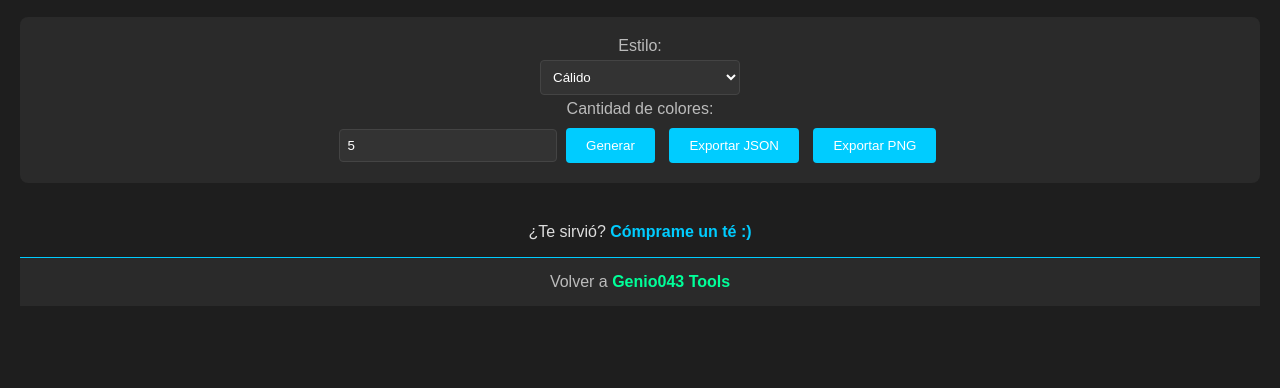
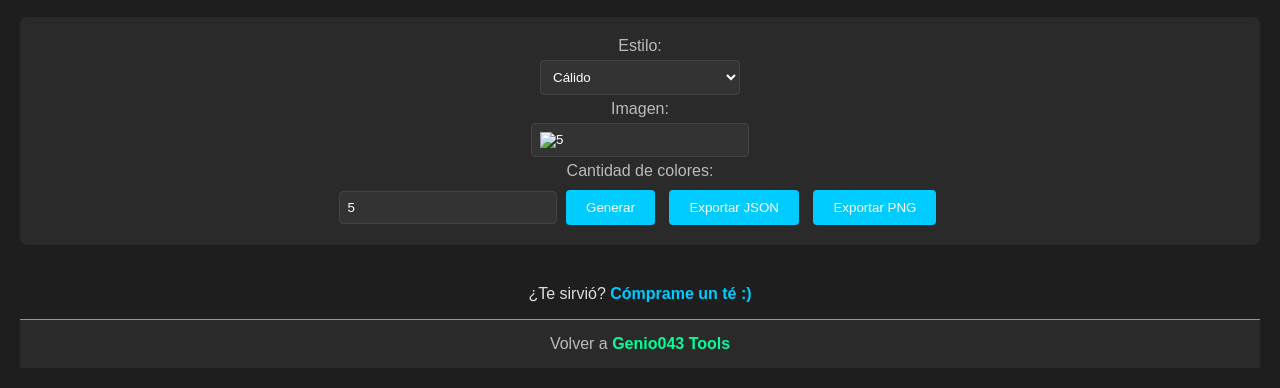
Before and after one commit to genio043/color-palette-gen, a plain HTML site: page index.html in a window 1280 px wide. Shown: the part 92-480 px from the top of the page. Drawn offline with Linux system fonts and the light colour scheme.

Commit message:
Update index.html

```diff
--- a/index.html
+++ b/index.html
@@ -59,6 +59,8 @@
             <option value="pastel">Pastel</option>
             <option value="random">Aleatorio</option>
         </select>
+        <label>Imagen:</label>
+        <input type="image" id="image" min="2" max="8" value="5">
         <label>Cantidad de colores:</label>
         <input type="number" id="count" min="2" max="8" value="5">
         <button onclick="generatePalette()">Generar</button>
```
